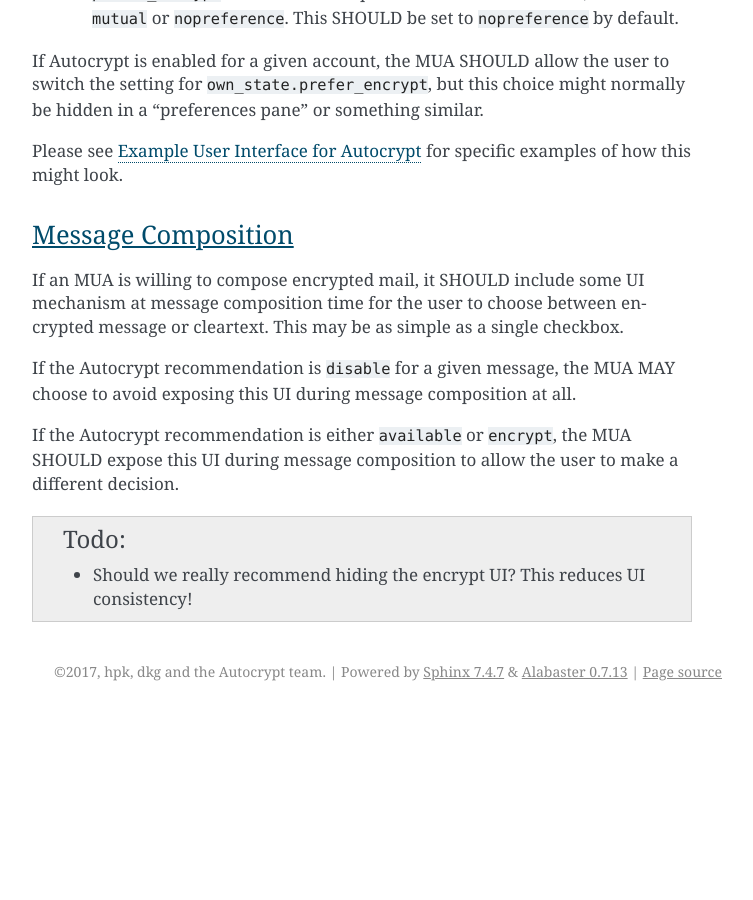
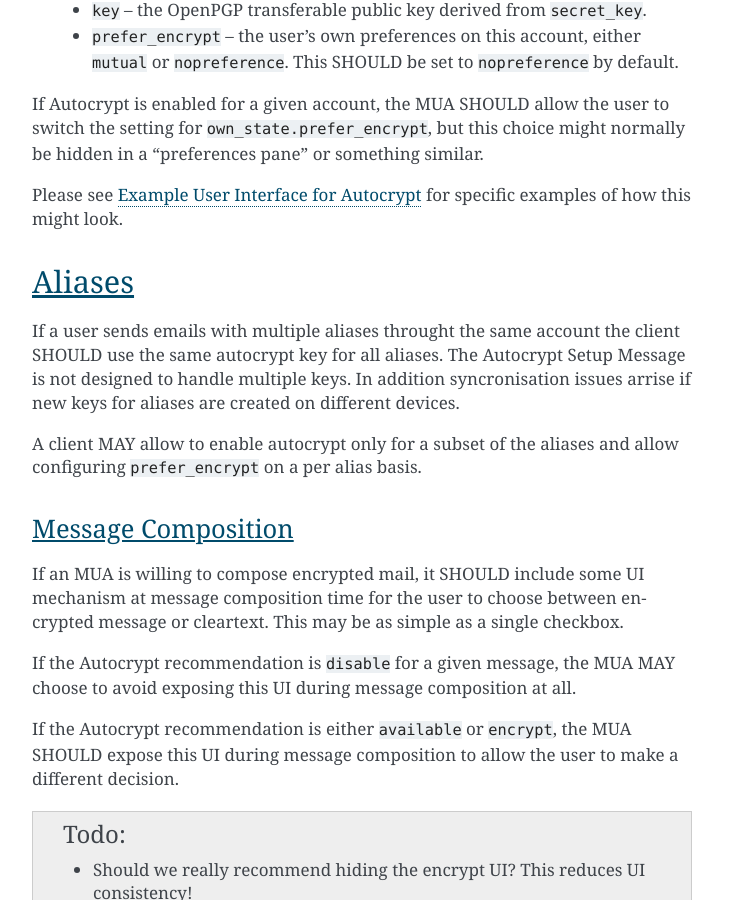
Before and after one commit to autocrypt/autocrypt, a Sphinx documentation site: the page built from doc/level1.rst, in a window 1280 px wide and 900 px high, scrolled down 16516 px. Shown: the whole window, without its empty margins (388-1141 px from the left). Built offline with Sphinx 7.4.7, drawn with Linux system fonts in a browser that asks for light colours; pages that are not in the unit, such as notebooks, are missing from menus; before the commit the page ends 17227 px from its top, so only the background shows below that.

Commit message:
discuss multiple aliases on one account
fixes #25

```diff
--- a/doc/level1.rst
+++ b/doc/level1.rst
@@ -761,6 +761,18 @@ similar.
 Please see :doc:`ui-examples` for specific examples of how this might
 look.
 
+Aliases
+-------
+
+If a user sends emails with multiple aliases throught the same account
+the client SHOULD use the same autocrypt key for all aliases.  The
+Autocrypt Setup Message is not designed to handle multiple keys.  In
+addition syncronisation issues arrise if new keys for aliases are
+created on different devices.
+
+A client MAY allow to enable autocrypt only for a subset of the aliases
+and allow configuring ``prefer_encrypt`` on a per alias basis.
+
 Message Composition
 +++++++++++++++++++
 
```
